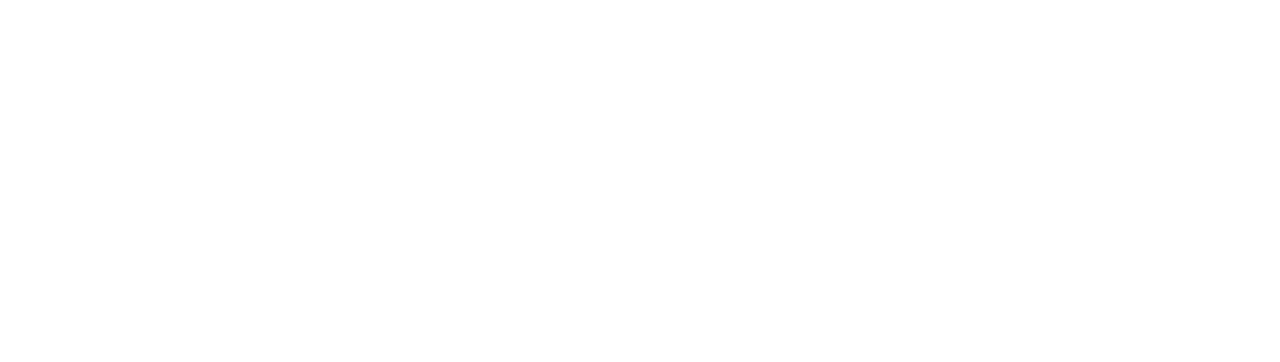
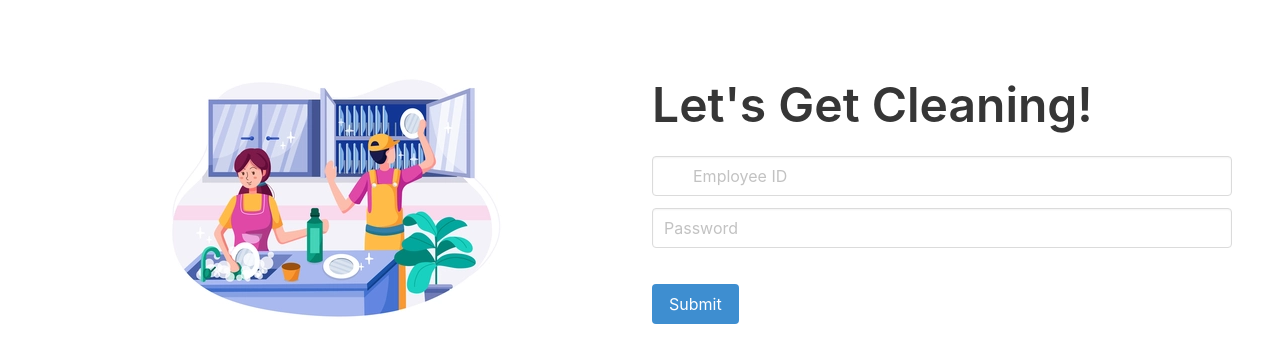
Before and after one commit to alexisn84/squeaky-clean, a React (Create React App) app in the folder client/: page /maidlogin in a window 1280 px wide. Before the commit this address had no page. Shown: the top 362 px of the page. Built offline with nearby package versions, Linux system fonts and the light colour scheme.

Commit message:
maid login

```diff
--- a/client/src/App.js
+++ b/client/src/App.js
@@ -14,8 +14,9 @@
 //import pages
 import Home from './pages/Home';
 import Login from './pages/Login';
+import MaidLogin from './pages/MaidLogin';
 //import Rating from './components/Rating';
-//import UserDashboard from './pages/UserDashboard';
+// import UserDashboard from './pages/UserDashboard';
 
 //setup graphql and auth
 const httpLink = createHttpLink({
@@ -44,6 +45,8 @@
               <Routes>
                 <Route path="/" element={<Home/>} />
                   <Route path="/login" element={<Login/>} />
+                  <Route path="/maidlogin" element={<MaidLogin/>} />
+
               </Routes>
           </Router>
         </ApolloProvider>
--- a/client/src/components/Navigation/index.js
+++ b/client/src/components/Navigation/index.js
@@ -1,6 +1,6 @@
 import React, { useState } from 'react';
 import { Link } from 'react-router-dom';
-//import { Navbar, Nav, Container, Modal, Tab } from 'react-bootstrap';
+import { Navbar, Nav, Container, Modal, Tab } from 'react-bootstrap';
 import SignUpForm from './SignupForm';
 import LoginForm from './LoginForm';
 
--- a/client/src/pages/Login.js
+++ b/client/src/pages/Login.js
@@ -1,6 +1,7 @@
 import React, { useState } from 'react';
 import { useMutation } from '@apollo/client';
 import { LOGIN_USER } from '../utils/mutations';
+import {Link} from 'react-router-dom';
 
 import Auth from '../utils/auth';
 
@@ -17,7 +18,10 @@
     setFormState({
       ...formState,
       [name]: value,
+
     });
+    console.log(name, value, 'this is the name');
+
   };
 
     // submit form
@@ -56,7 +60,7 @@
                 <form onSubmit={handleFormSubmit}>
                   <div className="field">
                     <p className="control has-icons-left has-icons-right">
-                    <input className="input" type="email" placeholder="Email"/>
+                    <input className="input" type="email" name="email" onChange={() => handleChange()} placeholder="Email"/>
                       <span className="icon is-small is-left">
                         <i className="fas fa-envelope"></i>
                       </span>
@@ -64,7 +68,7 @@
                   </div>
                   <div className="field">
                     <p clasName="control has-icons-left">
-                    <input className="input" type="password" placeholder="Password"/>
+                    <input className="input" type="password" name="password" onChange={() => handleChange()} placeholder="Password"/>
                       <span className="icon is-small is-left">
                       </span>
                     </p>
@@ -81,6 +85,7 @@
               </div>
             </div>
           </div>
+          <Link to='/maidlogin'>Employee Login</Link>
         </main>
     );
 };
--- a/client/src/pages/MaidLogin.js
+++ b/client/src/pages/MaidLogin.js
@@ -0,0 +1,94 @@
+import React, { useState } from 'react';
+import { useMutation } from '@apollo/client';
+import { LOGIN_USER } from '../utils/mutations';
+import { useNavigate } from 'react-router-dom';
+
+import Auth from '../utils/auth';
+
+import LoginImage from '../assets/login/login.webp';
+
+const MaidLogin = (props) => {
+    const [formState, setFormState] = useState({ email: '', password: '' });
+    const [login, { error }] = useMutation(LOGIN_USER);
+    const navigate = useNavigate();
+
+    // update state based on form input changes
+    const handleChange = (event) => {
+    const { name, value } = event.target;
+
+    setFormState({
+      ...formState,
+      [name]: value,
+    });
+    console.log(value, name, 'this is the name');
+
+  };
+
+    // submit form
+  const handleFormSubmit = async (event) => {
+    event.preventDefault();
+
+
+    try {
+      const { data } = await login({
+        variables: { ...formState },
+      });
+
+      Auth.login(data.login.token);
+    } catch (e) {
+      console.error(e);
+    }
+
+    // clear form values
+    setFormState({
+      email: '',
+      password: '',
+    });
+    navigate('/maiddashboard')
+  };
+
+    return (
+        <main>
+          <div id='login' className='section'>
+            <div className='columns is-vcentered'>
+              <div className='column is-half has-text-centered'>
+                <figure className="image is-5x4 is-inline-block">
+                  <img src={LoginImage} alt="cleaning the kitchen"/>
+                </figure>
+              </div>
+              <div className='column is-half'>
+                <div className='title is-1'>Let's Get Cleaning!</div>
+                <div className='form'>
+                <form onSubmit={handleFormSubmit}>
+                  <div className="field">
+                    <p className="control has-icons-left has-icons-right">
+                    <input className="input" type="text" placeholder="Employee ID"/>
+                      <span className="icon is-small is-left">
+                        <i className="fas fa-envelope"></i>
+                      </span>
+                    </p>
+                  </div>
+                  <div className="field">
+                    <p clasName="control has-icons-left">
+                    <input className="input" type="password" placeholder="Password"/>
+                      <span className="icon is-small is-left">
+                      </span>
+                    </p>
+                  </div>
+                  <div className="field">
+                    <p className="control">
+                      <button className="button is-info">
+                      Submit
+                      </button>
+                    </p>
+                  </div>
+                </form>
+                </div>
+              </div>
+            </div>
+          </div>
+        </main>
+    );
+};
+
+export default MaidLogin;
--- a/client/src/pages/UserDashboard.js
+++ b/client/src/pages/UserDashboard.js
@@ -1,5 +1,5 @@
 import React from 'react';
-import { Redirect, useParams } from 'react-router-dom';
+import { Redirect, useParams, Link } from 'react-router-dom';
 
 import ReviewForm from '../components/ReviewForm';
 import ReviewList from '../components/ReviewList';
```
